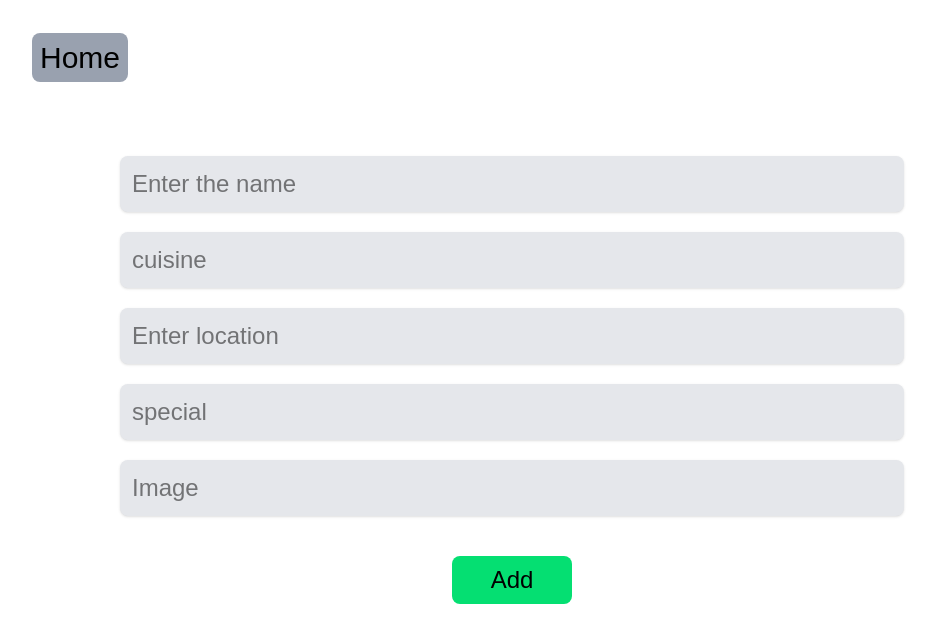
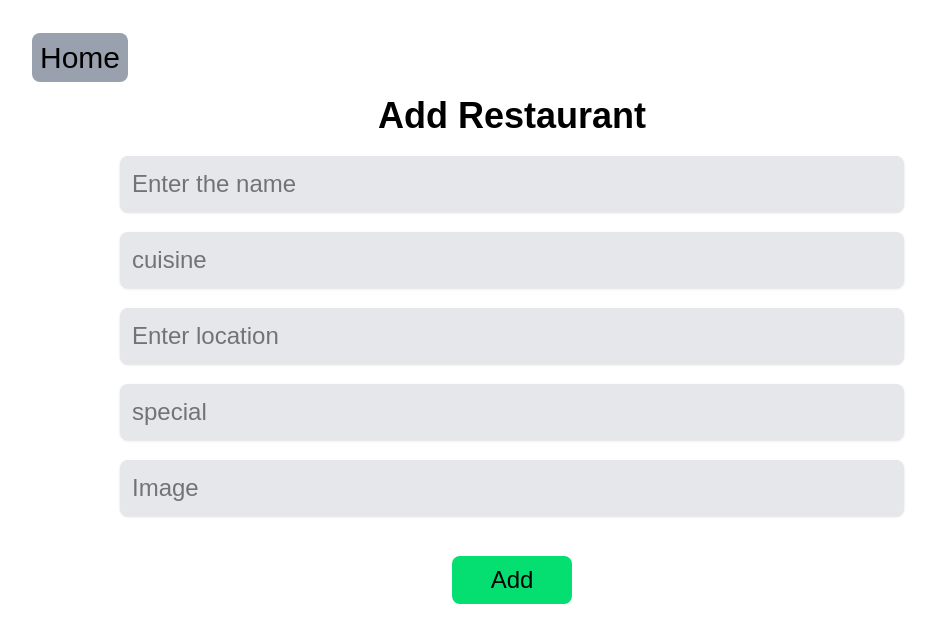
Before and after one commit to Jeff-m9/Dinespot, a React (Vite) app: page /form in a window 1280 px wide. Shown: the top 642 px of the page, without its empty margins (128-1063 px from the left). Built offline with nearby package versions, Linux system fonts and the light colour scheme.

Commit message:
removed background images

```diff
--- a/src/Pages/Details.css
+++ /dev/null
@@ -1,8 +0,0 @@
-#details-container {
-  background: linear-gradient(rgba(0,0,0,0.5)),url(https://dbackdrop.co.uk/cdn/shop/products/S-2883.jpg?v=1644646439);
-  background-repeat: no-repeat;
-  background-attachment: fixed;
-  background-size: cover;
-  height: 100vh;
-
-}
--- a/src/Pages/Details.jsx
+++ b/src/Pages/Details.jsx
@@ -2,7 +2,7 @@ import { useState, useEffect } from "react";
 import { useParams } from "react-router-dom";
 import RestaurantDetails from "../components/RestaurantDetails";
 import { Link } from "react-router-dom";
-import "./Details.css"
+
 
 
 function DetailsPage() {
--- a/src/Pages/Form.css
+++ /dev/null
@@ -1,8 +0,0 @@
-#form-container {
-  background: linear-gradient(rgba(0,0,0,0.5)),url(https://dbackdrop.co.uk/cdn/shop/products/S-2883.jpg?v=1644646439);
-  background-repeat: no-repeat;
-  background-attachment: fixed;
-  background-size: cover;
-  height: 100vh;
-
-}
--- a/src/Pages/Form.jsx
+++ b/src/Pages/Form.jsx
@@ -3,7 +3,7 @@ import { Link } from "react-router-dom";
 import { ToastContainer } from "react-toastify";
 import "react-toastify/ReactToastify.css"
 import { toast } from "react-toastify";
-import "./Form.css"
+
 
 
 const initialValues = {
@@ -72,7 +72,7 @@ function Form({handleFetch}) {
 
       <form onSubmit={handleSubmit}>
         <div className="mt-5">
-          <p className="text-4xl font-bold text-white">Add Restaurant</p>
+          <p className="text-4xl font-bold">Add Restaurant</p>
           <input
             type="text"
             name="name"
--- a/src/components/RestaurantDetails.jsx
+++ b/src/components/RestaurantDetails.jsx
@@ -4,7 +4,7 @@ function RestaurantDetails({ restaurant }) {
   }
 
   return (
-    <div className="text-3xl text-white">
+    <div className="text-3xl">
       <h1 className="text-5xl font-bold">{restaurant.name}</h1>
       <div>
         <img
```
